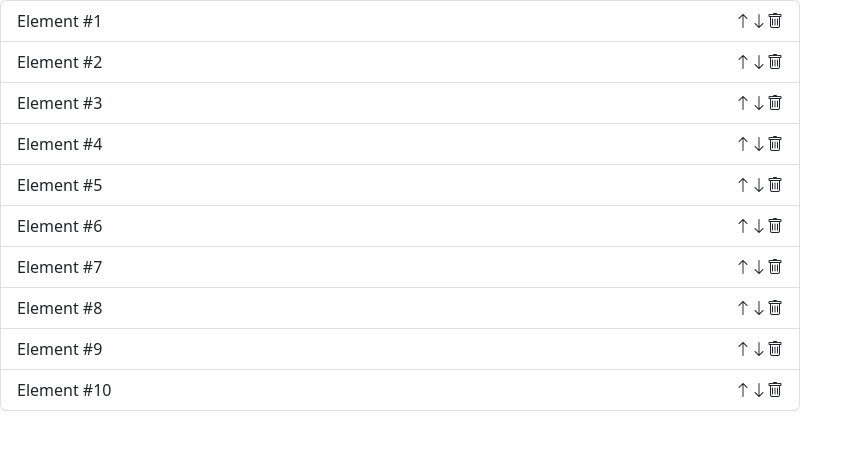
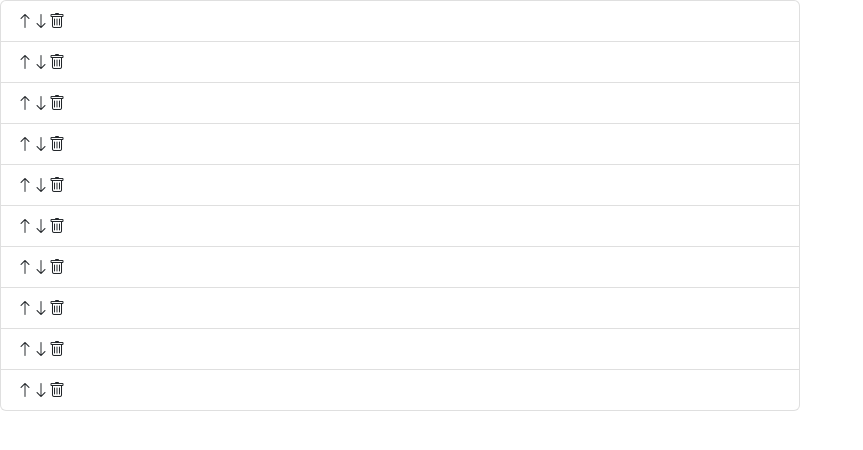
Before and after one commit to diegodrf/simple-list, an Angular app: page / in a window 1280 px wide. Shown: the top 450 px of the page, without its empty margins (0-863 px from the left). Built offline with nearby package versions, Linux system fonts and the light colour scheme.

Commit message:
adapt view for model

```diff
--- a/src/app/components/items-list/items-list.component.html
+++ b/src/app/components/items-list/items-list.component.html
@@ -1,6 +1,6 @@
 <ul class="list-group">
     <li class="list-group-item d-flex justify-content-between" *ngFor="let item of items; let i = index">
-        {{item}}
+        {{item.name}}
         <div>
         <i class="bi bi-arrow-up" (click)="moveItemUp(i)"></i>
         <i class="bi bi-arrow-down" (click)="moveItemDown(i)"></i>
```
